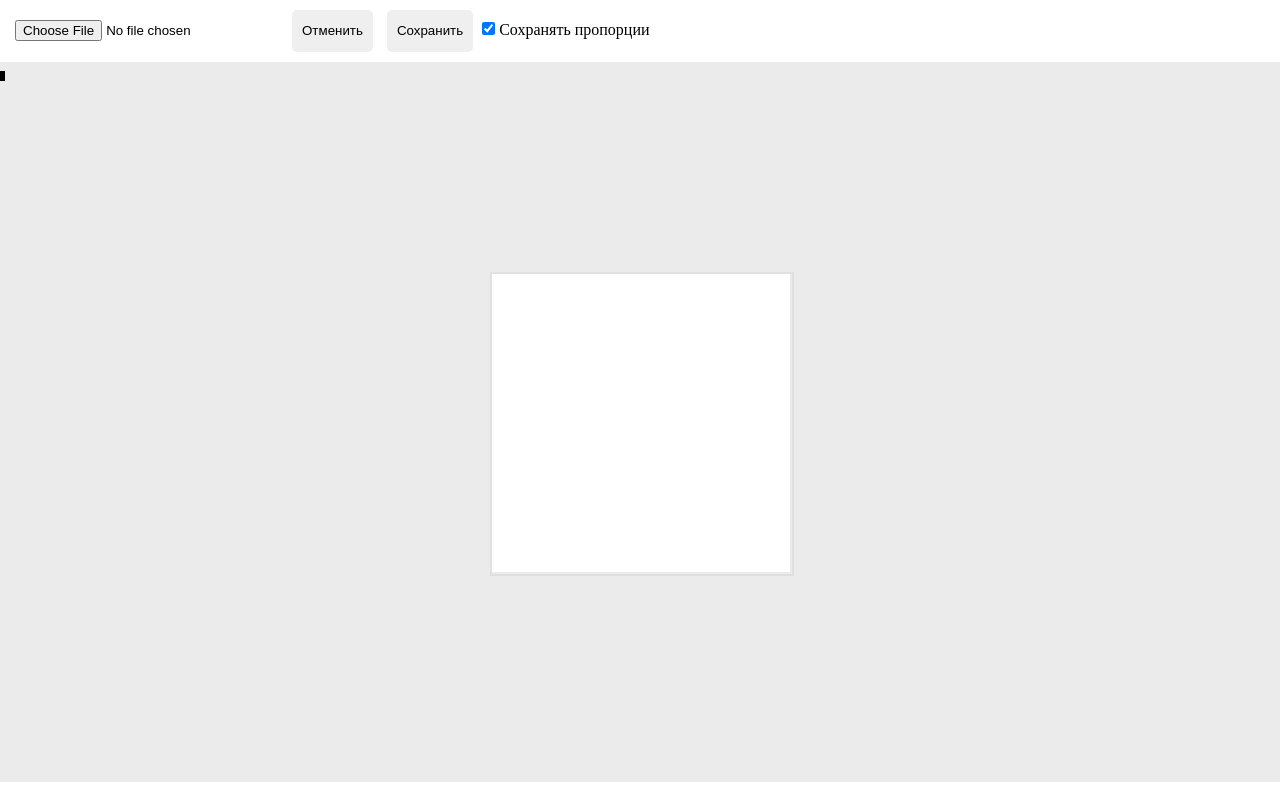
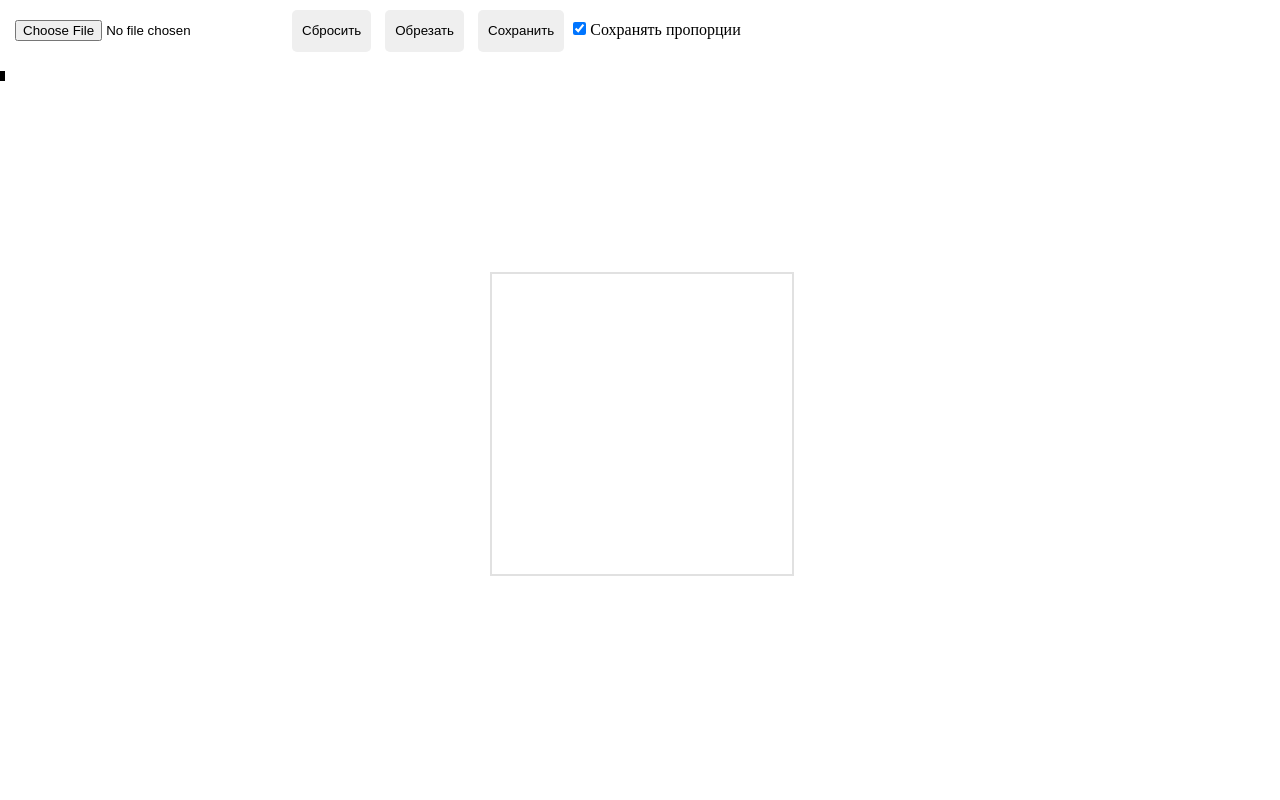
Before and after one commit to Damnaty85/resize-crop-image, a plain HTML site: page index.html in a window 1280 px wide. Drawn offline with Linux system fonts and the light colour scheme.

Commit message:
Update index.html

```diff
--- a/index.html
+++ b/index.html
@@ -12,18 +12,13 @@
 </head>
 <body>
     <input type="file" class="btn js-loadfile" value="Upload" />
-    <button class="btn js-reset">Отменить</button>
-    <button class="btn js-crop">Сохранить</button>
+    <button class="btn js-reset">Сбросить</button>
+    <button class="btn js-crop">Обрезать</button>
+    <button class="btn js-submit">Сохранить</button>
     <input type="checkbox" name="" id="ratio" checked>
     <label for="ratio">Сохранять пропорции</label>
     <div class="crop-wrapper">
-        <div class="top-overlay"></div>
-        <div class="bottom-overlay"></div>
-        <div class="left-overlay"></div>
-        <div class="right-overlay"></div>
-        <div class="overlay">
-            <div class="overlay-inner"></div>
-        </div>
+        <div class="overlay"></div>
         <img class="resize-image" src="" alt="">
     </div>
     <script src="./script.js"></script>
```
